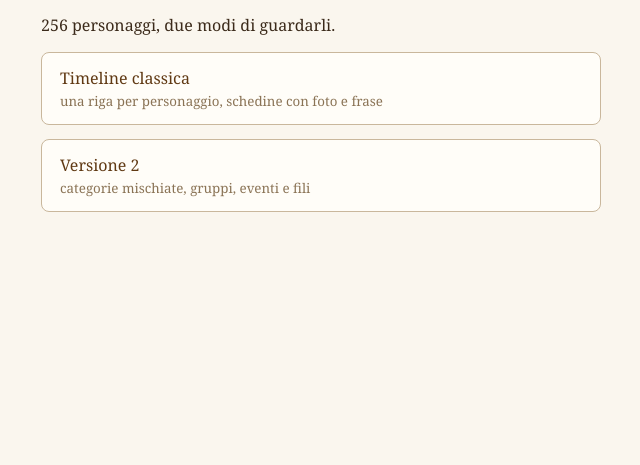
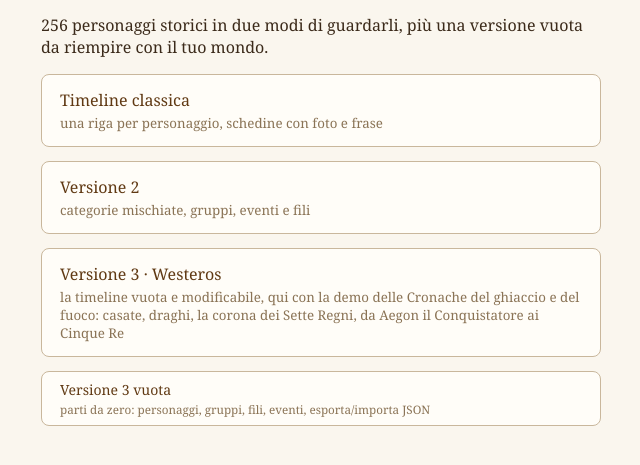
Before and after one commit to Maloghigno/Timeline, a plain HTML site: page index.html in a window 1280 px wide. Shown: the part 135-600 px from the top of the page, without its empty margins (319-959 px from the left). Drawn offline with Linux system fonts and the light colour scheme.

Commit message:
Landing: link alla v3 (demo Westeros)
Co-Authored-By: Claude Sonnet 5.5 <noreply@anthropic.com>
Claude-Session: https://claude.ai/code/session_01QGyWCHcTRUz7jmERSx92X1

```diff
--- a/index.html
+++ b/index.html
@@ -5,7 +5,9 @@
 h1{font-size:26px}a{display:block;margin:14px 0;padding:14px 18px;border:1.5px solid #c9b79c;border-radius:8px;color:#603913;text-decoration:none;background:#fffdf8}
 a:hover{border-color:#603913}small{display:block;color:#8a7355;margin-top:3px}</style></head>
 <body><h1>Timeline dei personaggi storici</h1>
-<p>256 personaggi, due modi di guardarli.</p>
+<p>256 personaggi storici in due modi di guardarli, più una versione vuota da riempire con il tuo mondo.</p>
 <a href="classica/">Timeline classica<small>una riga per personaggio, schedine con foto e frase</small></a>
 <a href="v2/">Versione 2<small>categorie mischiate, gruppi, eventi e fili</small></a>
+<a href="v3/?demo=westeros">Versione 3 · Westeros<small>la timeline vuota e modificabile, qui con la demo delle Cronache del ghiaccio e del fuoco: casate, draghi, la corona dei Sette Regni, da Aegon il Conquistatore ai Cinque Re</small></a>
+<a href="v3/" style="font-size:14px;padding:8px 18px">Versione 3 vuota<small>parti da zero: personaggi, gruppi, fili, eventi, esporta/importa JSON</small></a>
 </body></html>
```
